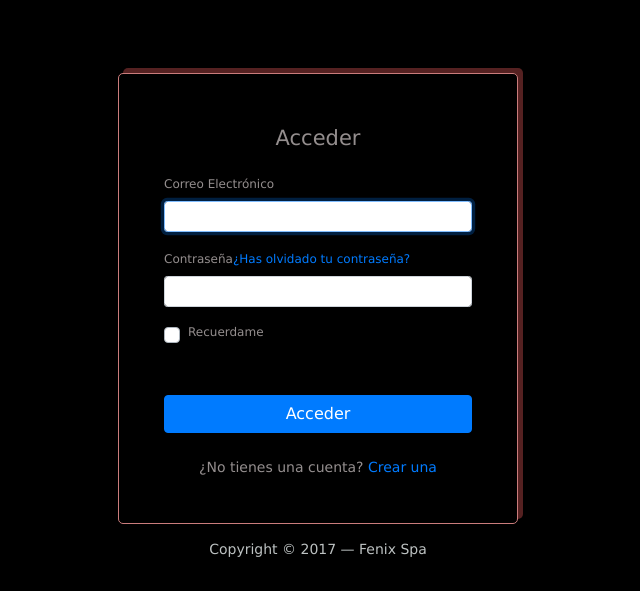
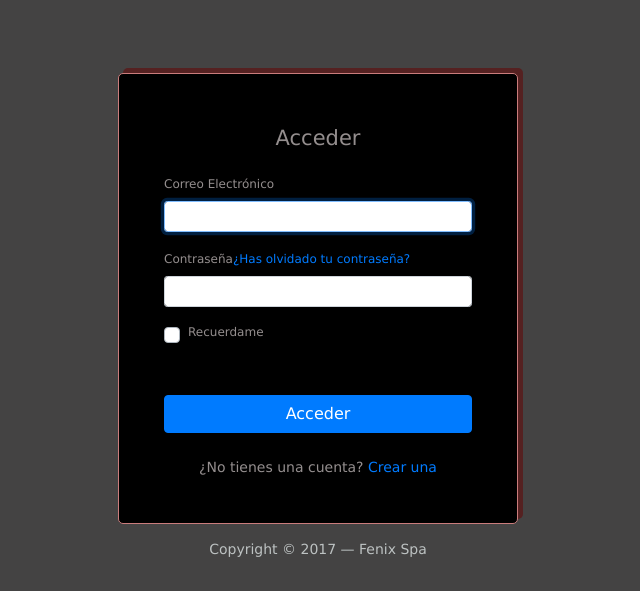
Before and after one commit to pythonvalpo23/bootc, a plain HTML site: page login.html in a window 1280 px wide. Shown: the part 266-857 px from the top of the page, without its empty margins (322-962 px from the left). Drawn offline with nearby package versions, Linux system fonts and the light colour scheme.

Commit message:
cambio de color de fondo

```diff
--- a/css/style.css
+++ b/css/style.css
@@ -1,7 +1,7 @@
 body {
     font-family: Verdana, Geneva, sans-serif;
     font-size: 14px;
-    background: #000000;
+    background: #444343;
 
 }
 
```
